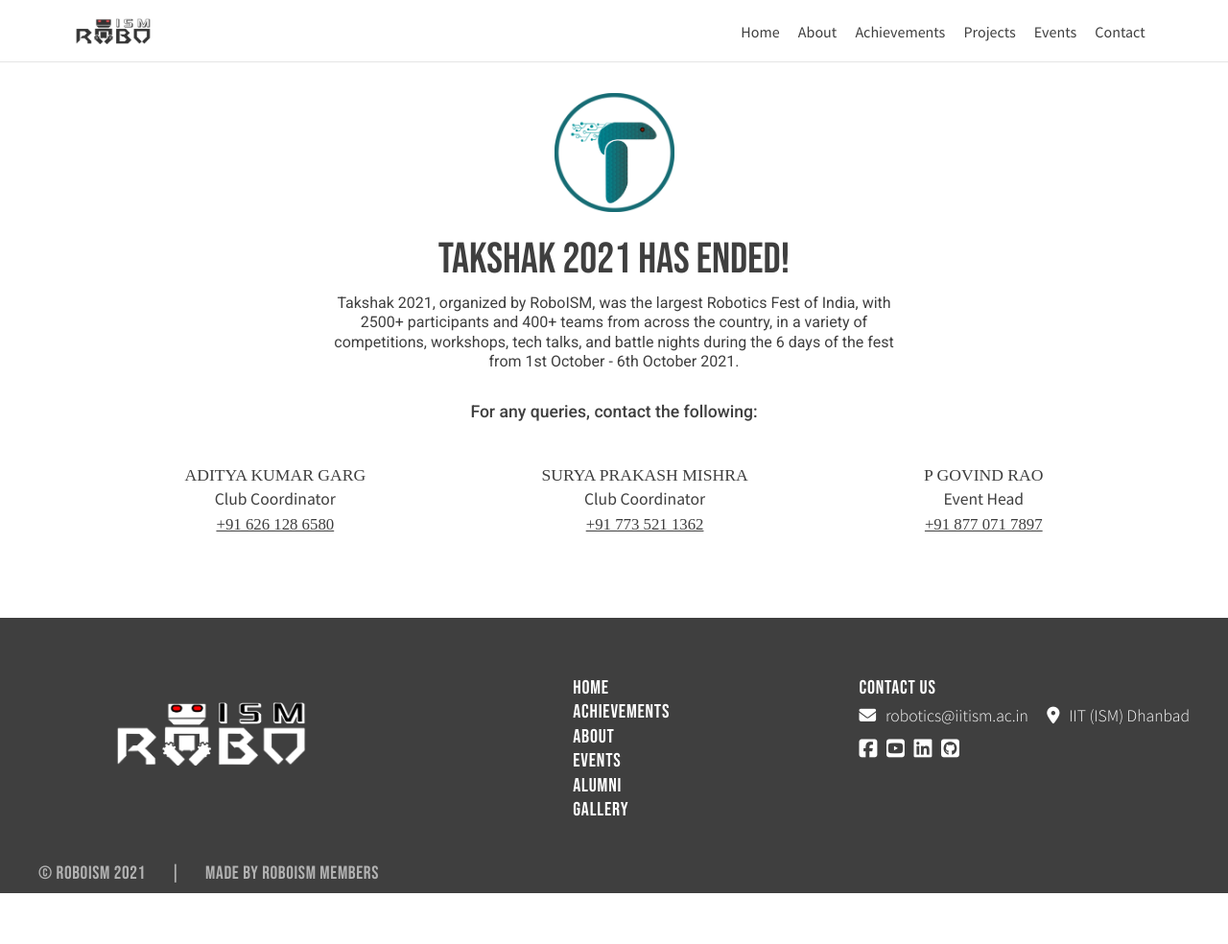
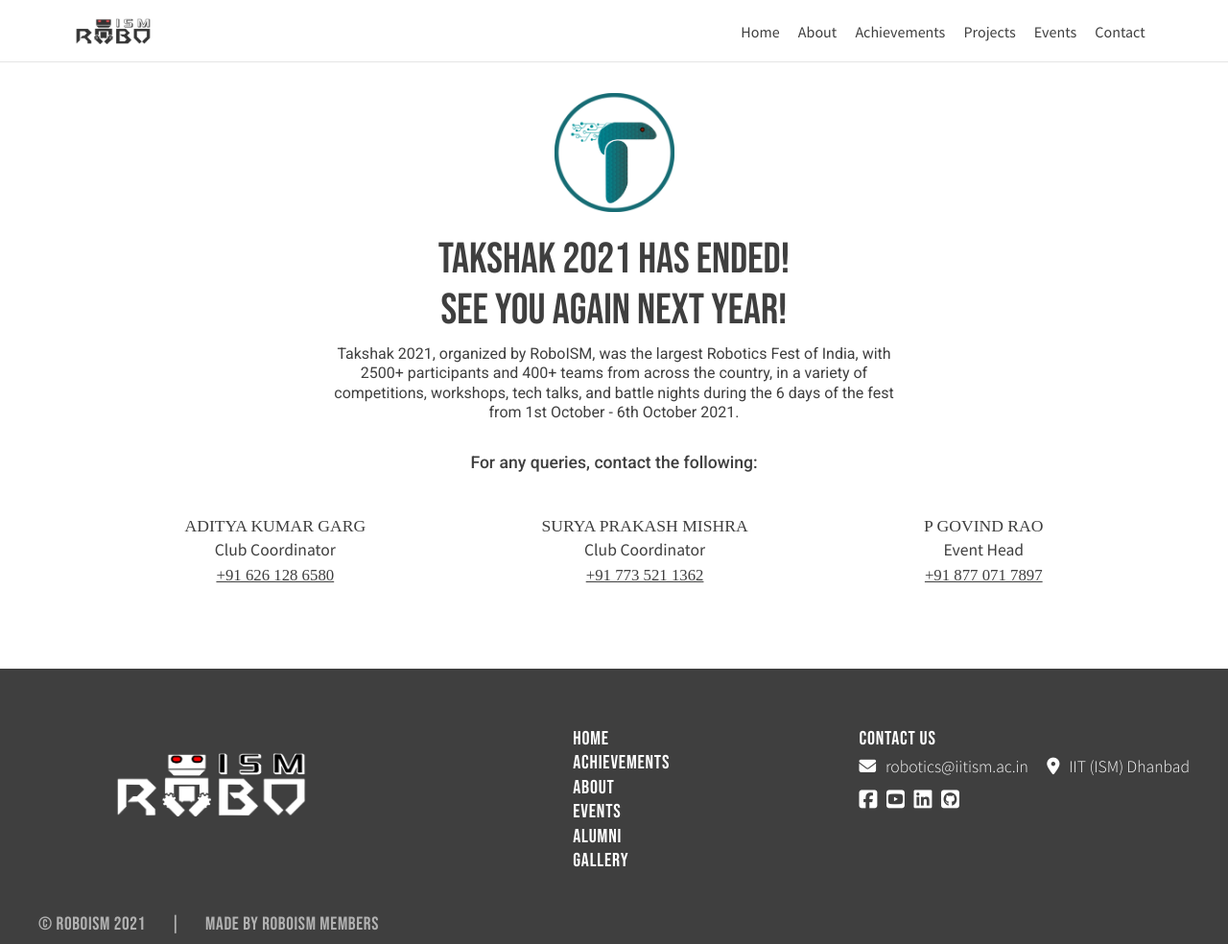
Before and after one commit to dhruvsh-1729/roboism.github.io, a Jekyll site: the page built from pages/takshak.html, in a window 1280 px wide and 984 px high. Shown: the whole window at 96% size. Built offline with Jekyll 4.4.1, drawn with Linux system fonts in a browser that asks for light colours; nearby versions of some CDN libraries.

Commit message:
changed takshak text

```diff
--- a/pages/takshak.html
+++ b/pages/takshak.html
@@ -5,7 +5,7 @@
 
 <div class="block">
     <img src="/images/takshak_rounded.png" alt="Takshak Rounded Logo" class="center-logo">
-    <h1>Takshak 2021 Has Ended!</h1>
+    <h1>Takshak 2021 Has Ended!<br>See You Again Next Year!</h1>
     <p class="limit-width" style="line-height: 1.28rem;">
         Takshak 2021, organized by RoboISM, was the largest Robotics Fest of India, with 2500+ participants and 400+ teams from across the country, in a variety of competitions, workshops, tech talks, and battle nights during the 6 days of the fest from 1st October - 6th October 2021.
     </p>
```
